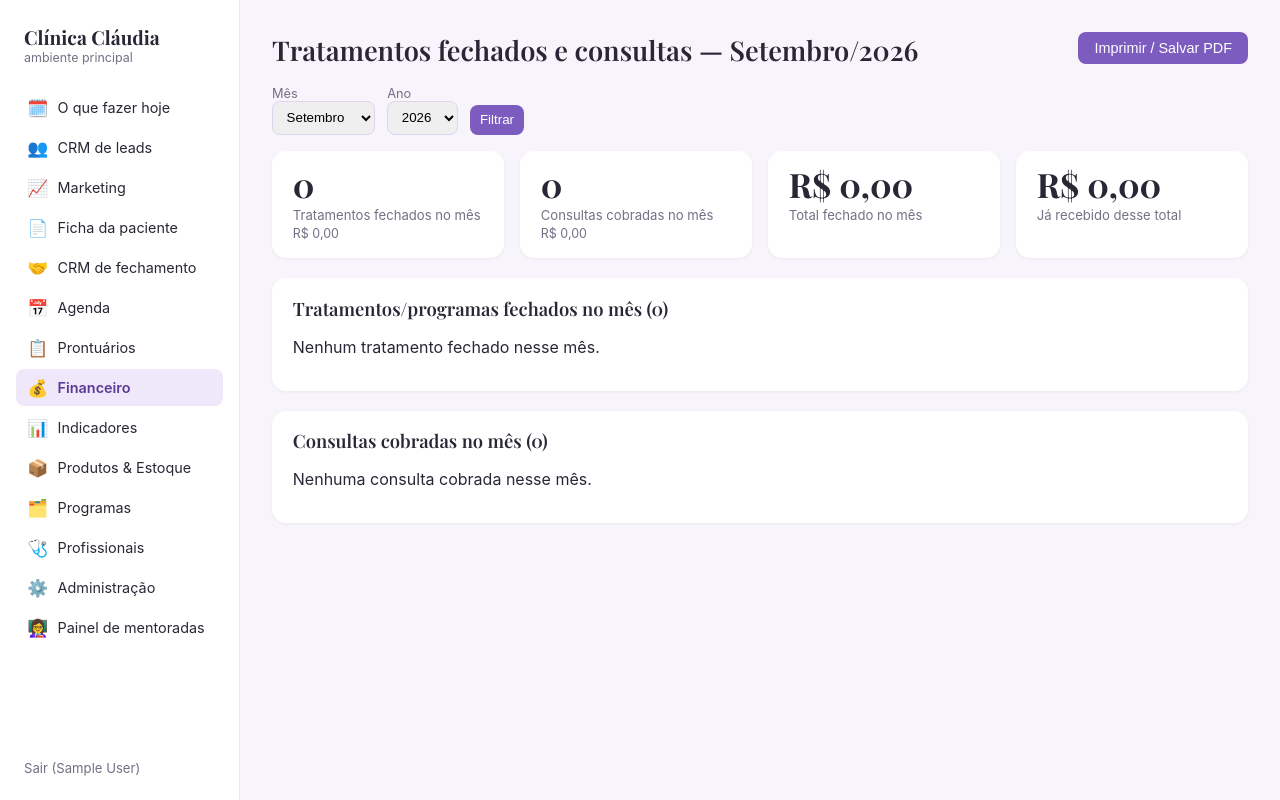
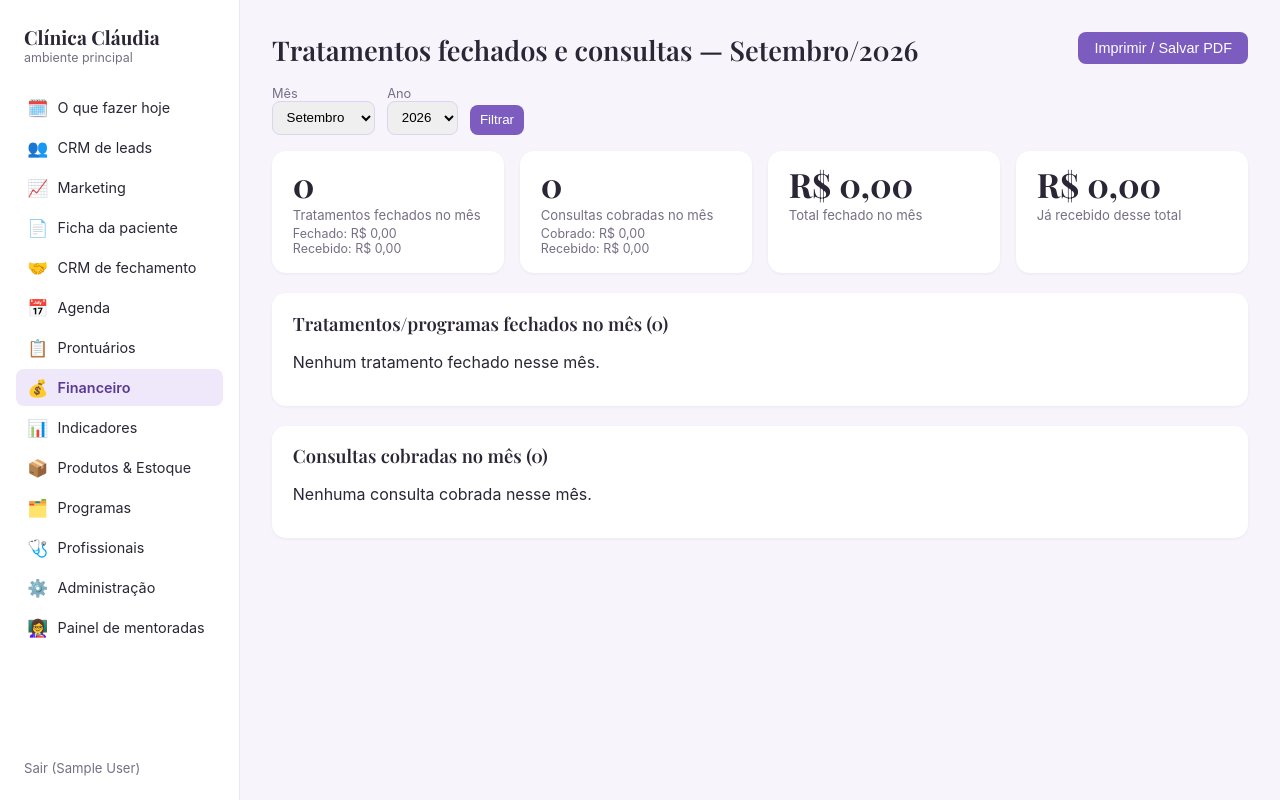
Before and after one commit to clauribeyro-crypto/central-sistemamelanogenico, a Django app: page /financeiro/relatorio/fechamentos/ in a window 1280 px wide. Run offline with Django 4.2, Linux system fonts and the light colour scheme; the visitor is signed in with stand-in values (Sample User, id 1); data comes from the database, SQL or seed files in the repository; data that the repository does not hold is empty.

Commit message:
Mostra o recebido separado por categoria no relatório de fechamentos (#53)
A Cláudia via só o total cobrado (tratamentos e consultas) nos cards do
topo, com o "já recebido" aparecendo apenas somado no card final — sem
dar pra saber quanto de cada categoria já tinha entrado. Cobrado e
recebido são números diferentes por natureza (toda consulta/tratamento
gera uma cobrança pendente assim que fechada — ver
agenda.signals.sincronizar_receita_prevista — e só vira "recebido"
quando o pagamento é de fato registrado), então agora cada card mostra
os dois valores lado a lado.


Claude-Session: https://claude.ai/code/session_01HJsDAzoLzDQRNraZT4zxDk

Co-authored-by: Claude <noreply@anthropic.com>

```diff
--- a/templates/financeiro/relatorio_fechamentos.html
+++ b/templates/financeiro/relatorio_fechamentos.html
@@ -30,12 +30,18 @@
         <div class="card stat">
             <div class="num">{{ qtd_tratamentos }}</div>
             <div class="rotulo">Tratamentos fechados no mês</div>
-            <div style="font-size:.78rem; color:var(--text-muted); margin-top:.15rem;">R$ {{ total_tratamentos|floatformat:2 }}</div>
+            <div style="font-size:.78rem; color:var(--text-muted); margin-top:.15rem;">
+                Fechado: R$ {{ total_tratamentos|floatformat:2 }}<br>
+                Recebido: R$ {{ total_recebido_tratamentos|floatformat:2 }}
+            </div>
         </div>
         <div class="card stat">
             <div class="num">{{ qtd_consultas }}</div>
             <div class="rotulo">Consultas cobradas no mês</div>
-            <div style="font-size:.78rem; color:var(--text-muted); margin-top:.15rem;">R$ {{ total_consultas|floatformat:2 }}</div>
+            <div style="font-size:.78rem; color:var(--text-muted); margin-top:.15rem;">
+                Cobrado: R$ {{ total_consultas|floatformat:2 }}<br>
+                Recebido: R$ {{ total_recebido_consultas|floatformat:2 }}
+            </div>
         </div>
         <div class="card stat">
             <div class="num">R$ {{ total_geral|floatformat:2 }}</div>
```
